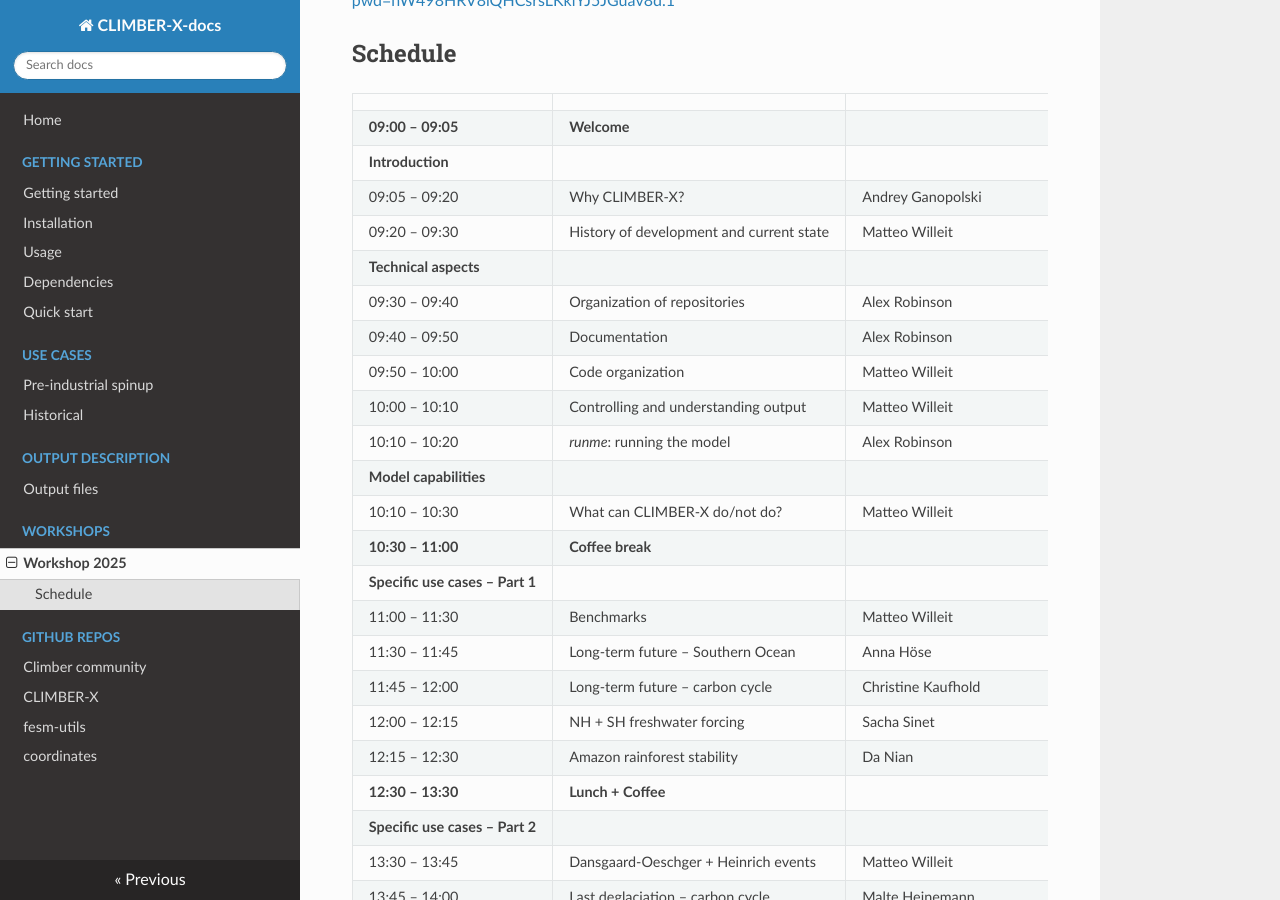
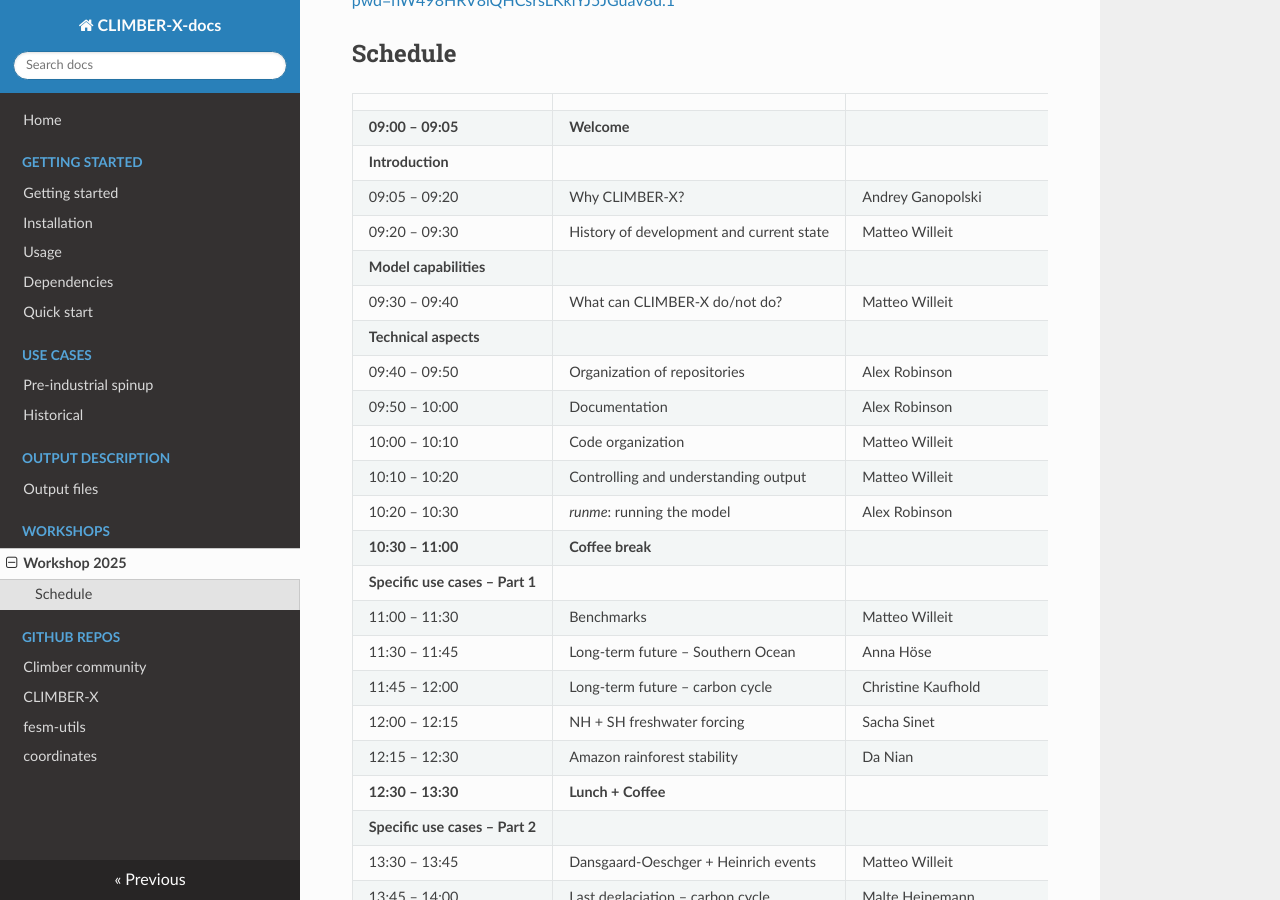
Before and after one commit to cxesmc/climber-docs, an MkDocs documentation site: the page built from docs/workshops/2025/index.md, in a window 1280 px wide and 900 px high, scrolled down 387 px. Built offline with MkDocs 1.6.1, drawn with Linux system fonts in a browser that asks for light colours; nearby versions of some CDN libraries.

Commit message:
agenda update

```diff
--- a/docs/workshops/2025/index.md
+++ b/docs/workshops/2025/index.md
@@ -17,14 +17,14 @@ Welcome to the inugural workshop. The goal is to discuss how CLIMBER-X can be us
 | **Introduction**
 | 09:05 – 09:20	| Why CLIMBER-X? 				| Andrey Ganopolski |
 | 09:20 – 09:30	| History of development and current state 	| Matteo Willeit |
+| **Model capabilities**
+| 09:30 – 09:40 | What can CLIMBER-X do/not do? 		| Matteo Willeit
 | **Technical aspects**
-| 09:30 – 09:40	| Organization of repositories 			| Alex Robinson |
-| 09:40 – 09:50	| Documentation 				| Alex Robinson
-| 09:50 – 10:00	| Code organization 				| Matteo Willeit
-| 10:00 – 10:10	| Controlling and understanding output		| Matteo Willeit
-| 10:10 – 10:20	| *runme*: running the model			| Alex Robinson
-| **Model capabilities**
-| 10:10 – 10:30 | What can CLIMBER-X do/not do? 		| Matteo Willeit
+| 09:40 – 09:50	| Organization of repositories 			| Alex Robinson |
+| 09:50 – 10:00	| Documentation 				| Alex Robinson
+| 10:00 – 10:10	| Code organization 				| Matteo Willeit
+| 10:10 – 10:20	| Controlling and understanding output		| Matteo Willeit
+| 10:20 – 10:30	| *runme*: running the model			| Alex Robinson
 | **10:30 – 11:00** | **Coffee break** |
 | **Specific use cases – Part 1**
 | 11:00 – 11:30	| Benchmarks 					| Matteo Willeit
```
